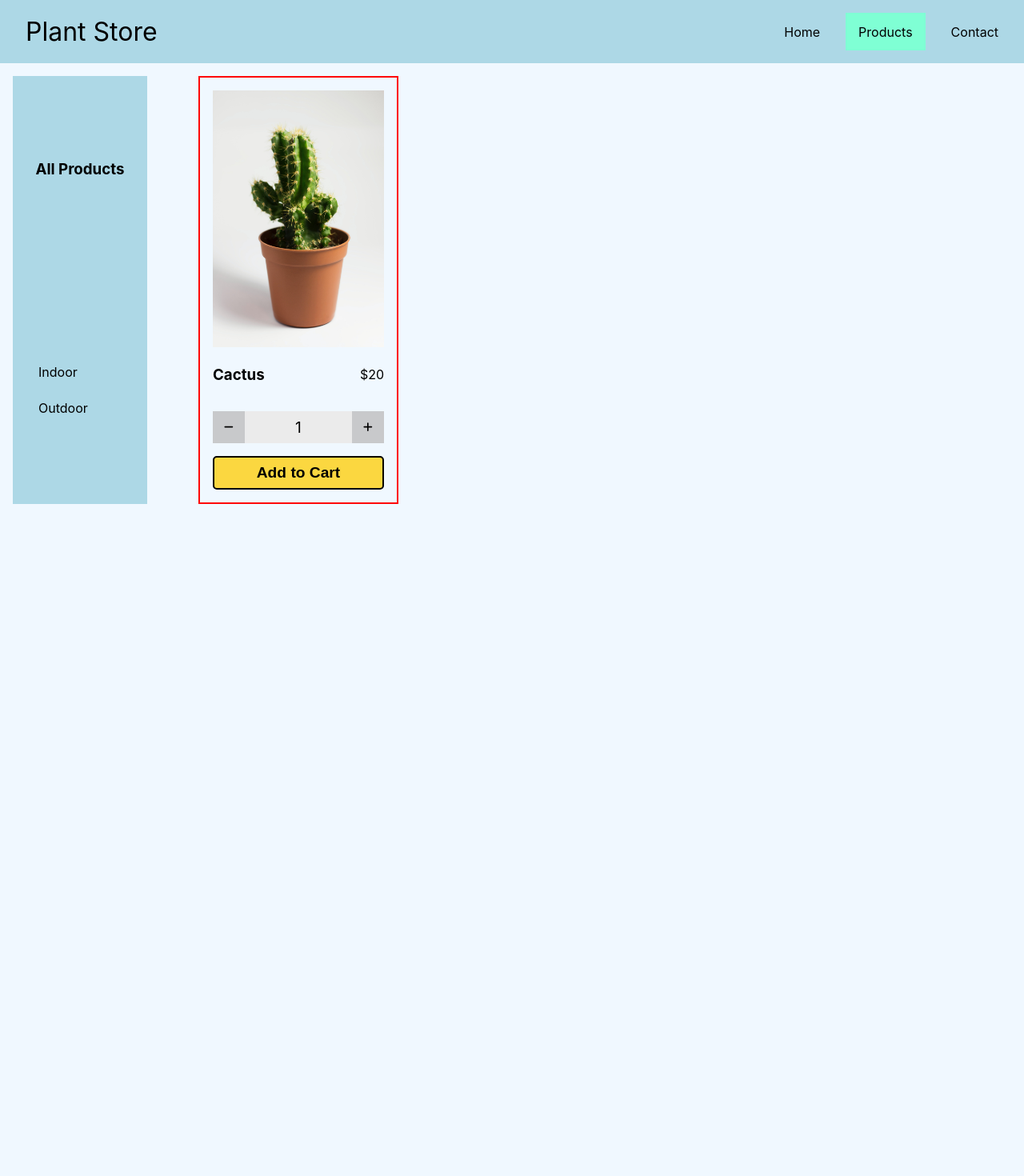
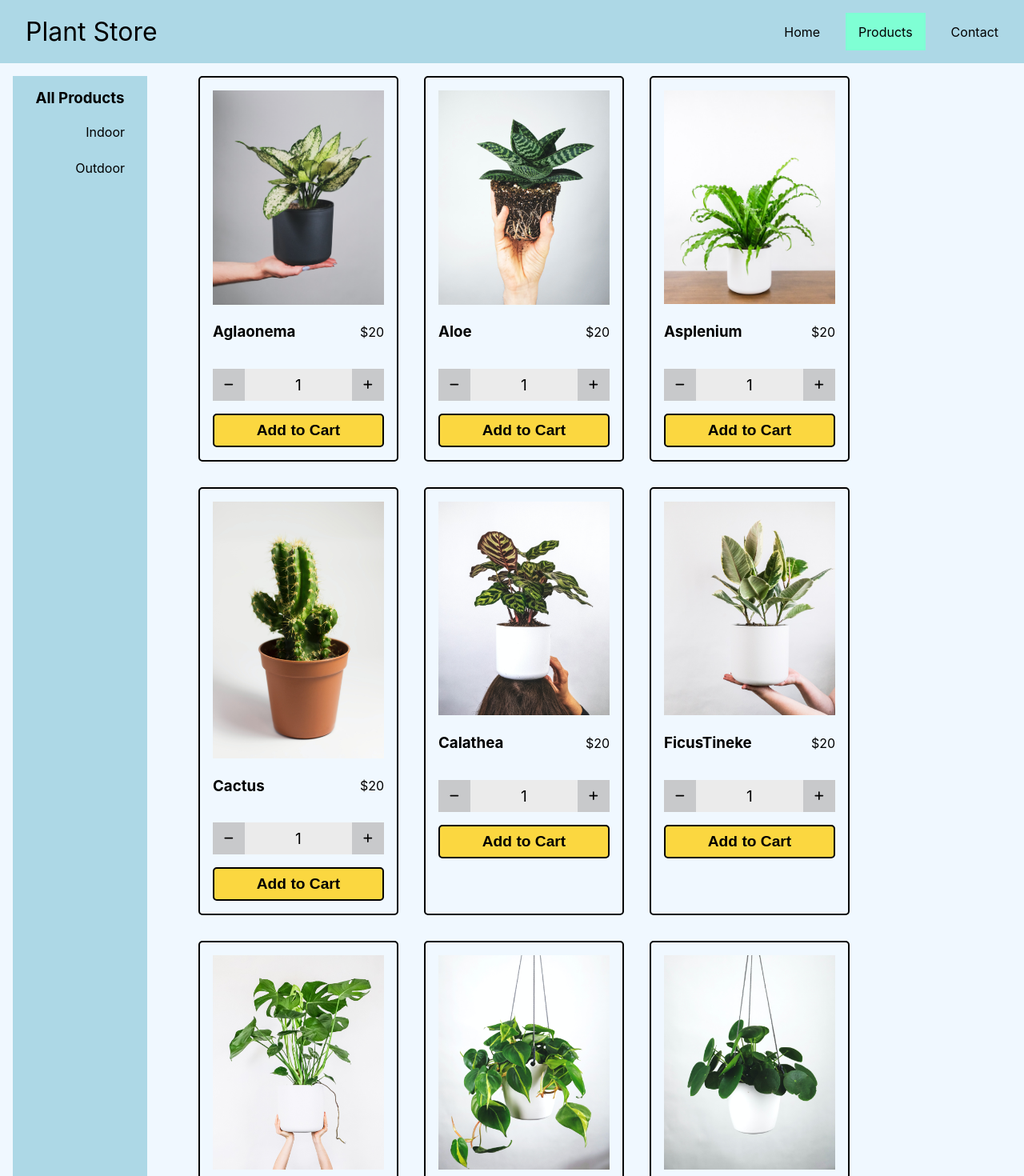
Before and after one commit to connorleavitt/Projects, a React (Create React App) app in the folder Shopping_Cart/shopping_cart/: page /products in a window 1280 px wide. Shown: the top 1470 px of the page at 80% size. Before the commit the page ends 800 px from the top, so only its background shows below. Built offline with nearby package versions, Linux system fonts and the light colour scheme.

Commit message:
Update CSS for product cards

```diff
--- a/Shopping_Cart/shopping_cart/src/App.css
+++ b/Shopping_Cart/shopping_cart/src/App.css
@@ -164,13 +164,15 @@ body {
 }
 
 .product-card--container {
-  border: 2px solid red;
+  border: 2px solid black;
+  border-radius: 5px;
   margin: 1rem 2rem;
   padding: 1rem;
 }
 
 .product-card--img {
   max-width: 100%;
+  /* max-height: 275px; */
 }
 
 .product-card--top-info {
@@ -235,7 +237,7 @@ body {
   background-color: rgba(255, 204, 0, 1);
 }
 
-@media (min-width: 900px) {
+@media (min-width: 850px) {
   .main--products {
     display: grid;
     grid-template-columns: 200px 1fr;
@@ -244,25 +246,26 @@ body {
   .product-category--container {
     display: flex;
     flex-direction: column;
-    justify-content: space-around;
+    justify-content: flex-start;
     align-items: center;
     background-color: lightblue;
     margin: 1rem;
+    padding-top: 1rem;
   }
 
   .product-category--container ul {
     margin-top: 1em;
     display: flex;
     flex-direction: column;
-    /* align-items: flex-end; */
+    align-items: flex-end;
     gap: 1em;
     width: 100%;
   }
 
   .product-category--container a {
     display: flex;
-    padding: 0.3em;
-    padding-left: 2em;
+    padding: 0.3rem;
+    padding-right: 1.75rem;
 
     /* align-items: stretch; */
   }
@@ -276,7 +279,6 @@ body {
     gap: 2rem;
   }
   .product-card--container {
-    border: 2px solid red;
     margin: 0;
     padding: 1rem;
     min-width: 250px;
--- a/Shopping_Cart/shopping_cart/src/pages/Products.js
+++ b/Shopping_Cart/shopping_cart/src/pages/Products.js
@@ -6,7 +6,18 @@ export default function Products() {
     <div className="main--products">
       <Category />
       <section className="products-display--container">
+        <ProductCard product="aglaonema" />
+        <ProductCard product="aloe" />
+        <ProductCard product="asplenium" />
         <ProductCard product="cactus" />
+        <ProductCard product="calathea" />
+        <ProductCard product="ficusTineke" />
+        <ProductCard product="monstera" />
+        <ProductCard product="philodendron" />
+        <ProductCard product="pilea" />
+        <ProductCard product="rubberTree" />
+        <ProductCard product="sansevieria" />
+        <ProductCard product="zzPlant" />
       </section>
     </div>
   );
```
